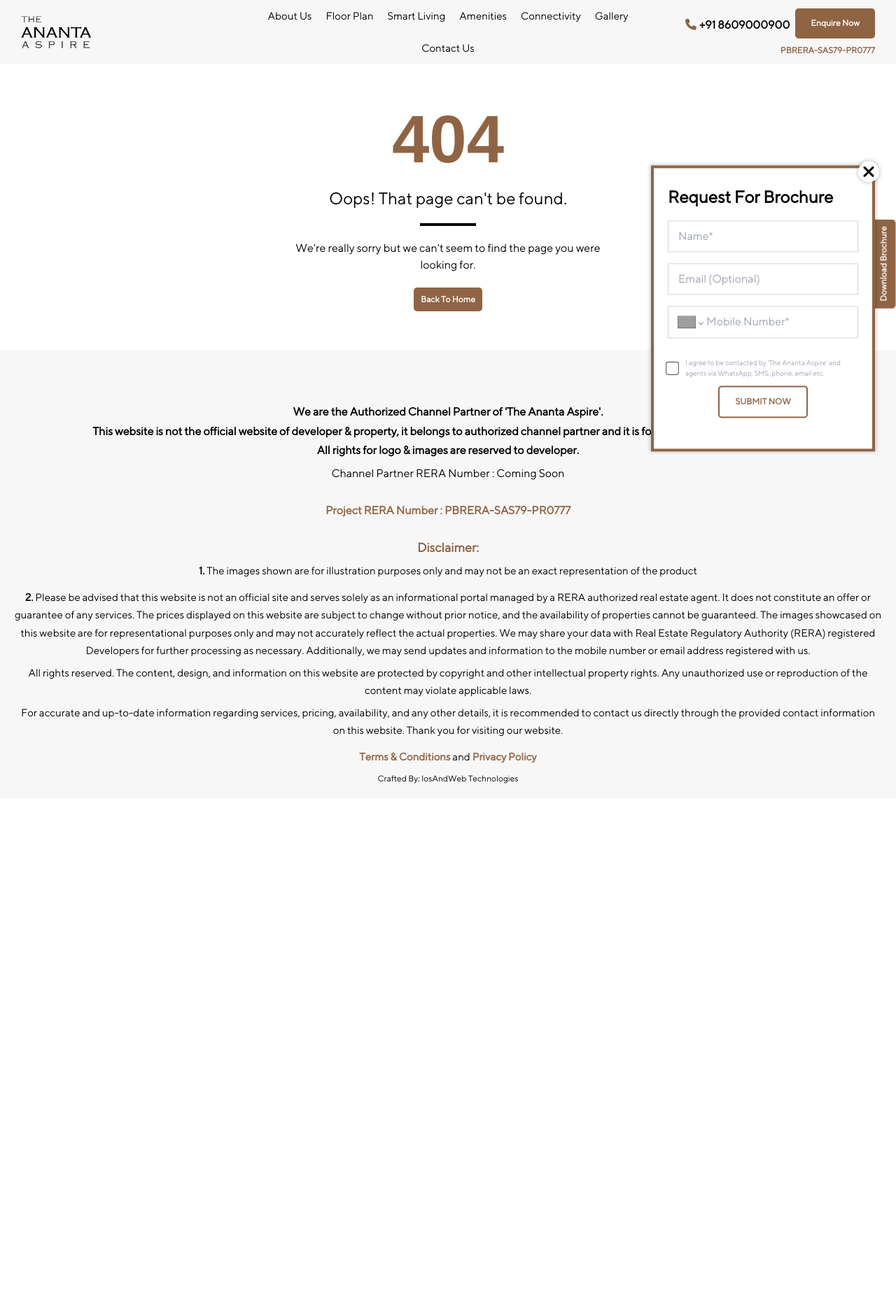
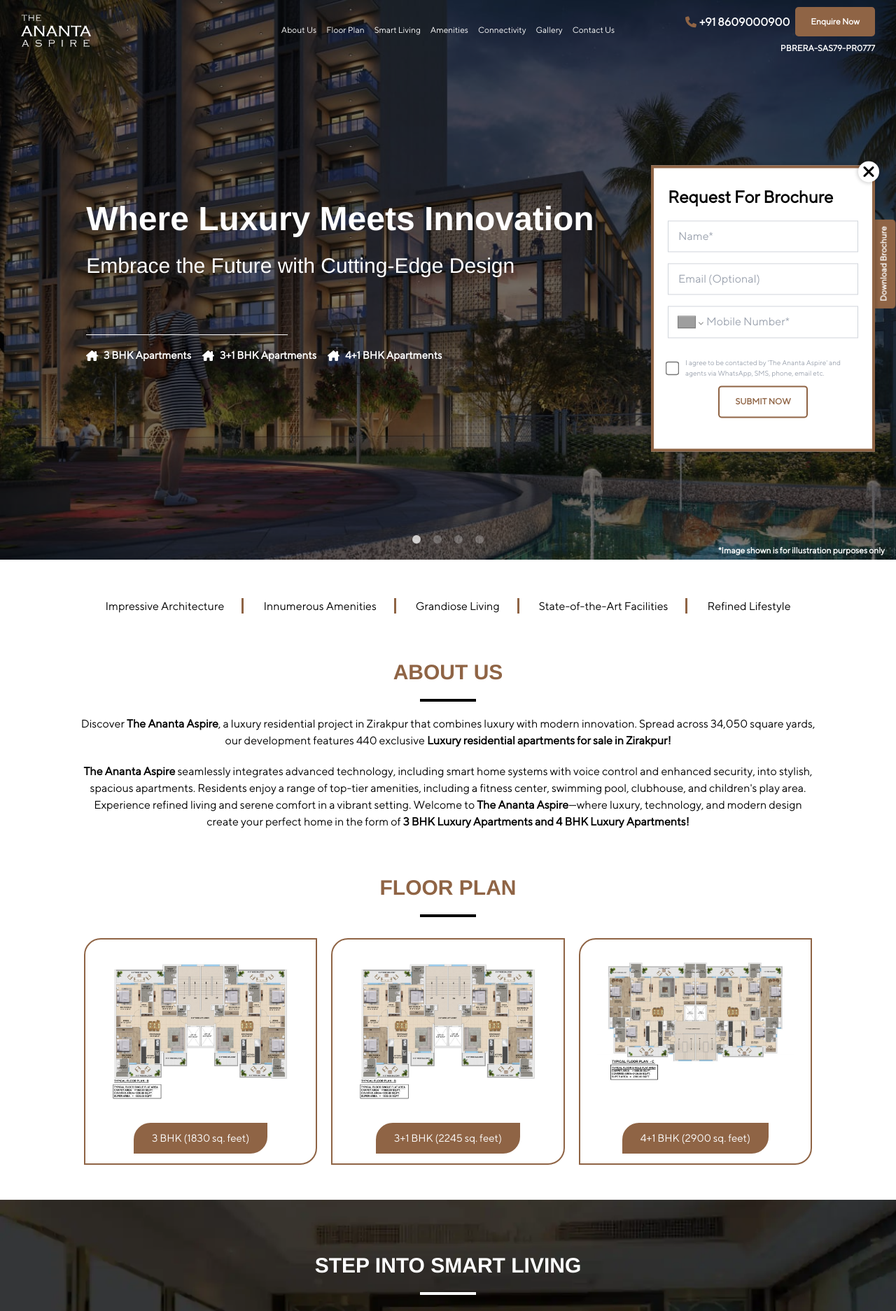
Before and after one commit to soniiosandweb/ananta, a React (Create React App) app: page /aboutus in a window 1280 px wide. Shown: the top 1874 px of the page at 70% size. Before the commit the page ends 1141 px from the top, so only its background shows below. Built offline with nearby package versions, Linux system fonts and the light colour scheme; grey boxes are pictures that could not be loaded.

Commit message:
new change

```diff
--- a/src/App.js
+++ b/src/App.js
@@ -4,13 +4,13 @@
 import PrivacyPolicy from './components/PrivacyPolicy/PrivacyPolicy';
 import TermsConditions from './components/TermsConditions/TermsConditions';
 import PageNotFound from './components/Layout/PageNotFound';
-import CookieConsent from "react-cookie-consent";
-import { ContactPage } from '@mui/icons-material';
+// import CookieConsent from "react-cookie-consent";
 import FloorPlanPage from './components/FloorPlan/floorPlan';
 import SmartLivingPage from './components/SmartLiving/SmartLiving';
 import ConnectivityPage from './components/Connectivity/connectivity';
 import GalleryPage from './components/Gallery/gallery';
 import ContactUsPage from './components/ContactUs/ContactUs';
+import AmenityPage from './components/Amenities/Amenities';
 
 function App() {
 
@@ -39,20 +39,20 @@
             <Route path='/terms-conditions' element={<TermsConditions />} />
             <Route path='*' element={<PageNotFound />} />
 
-            <Route path='/about-us' element={<Home />} />
-            <Route path='/floor-plan' element={<Home />} />
-            <Route path='/smart-living' element={<Home />} />
+            <Route path='/aboutus' element={<Home />} />
+            <Route path='/floorplan' element={<Home />} />
+            <Route path='/smartliving' element={<Home />} />
             <Route path='/amenities' element={<Home />} />
             <Route path='/connectivity' element={<Home />} />
             <Route path='/gallery' element={<Home />} />
-            <Route path='/contact-us' element={<Home />} />
+            <Route path='/contact' element={<Home />} />
 
-            <Route path='/floorPlan' element={<FloorPlanPage />} />
-            <Route path='/smartLiving' element={<SmartLivingPage />} />
+            <Route path='/floor-plan' element={<FloorPlanPage />} />
+            <Route path='/smart-living' element={<SmartLivingPage />} />
             <Route path='/connectivities' element={<ConnectivityPage />} />
             <Route path='/galleries' element={<GalleryPage />} />
-            <Route path='/contact' element={<ContactUsPage />} />
-
+            <Route path='/contactus' element={<ContactUsPage />} />
+        <Route path='amenity' element={<AmenityPage/>}/>
 
           </Route>
         </Routes>
--- /dev/null
+++ b/src/components/Amenities/Amenities.jsx
@@ -0,0 +1,9 @@
+import Amenity from "../Home/Amenities/Amenities.jsx"
+
+const AmenityPage = () => {
+    return(
+        <Amenity />
+    )
+}
+
+export default AmenityPage
--- a/src/components/Home/AboutUs/AboutUs.jsx
+++ b/src/components/Home/AboutUs/AboutUs.jsx
@@ -1,6 +1,6 @@
 const AboutUs = () => {
     return(
-        <section className="max-w-5xl m-auto pt-16 px-2.5 text-center flex flex-col gap-5" id="about-us">
+        <section className="max-w-5xl m-auto pt-16 px-2.5 text-center flex flex-col gap-5" id="aboutus">
             <h3 className="text-3xl uppercase font-semibold text-primary-brown">About Us</h3>
             <div className="w-20 h-1 bg-black m-auto"></div>
             <p>Discover <b>The Ananta Aspire</b>, a luxury residential project in Zirakpur that combines luxury with modern innovation. Spread across 34,050 square yards, our development features 440 exclusive <b>Luxury residential apartments for sale in Zirakpur!</b></p>
--- a/src/components/Home/ContactUs/ContactUs.jsx
+++ b/src/components/Home/ContactUs/ContactUs.jsx
@@ -2,7 +2,7 @@
 
 const ContactUs = () => {
     return(
-        <section className="max-w-5xl m-auto py-10 px-2.5 text-center flex flex-col gap-5" id="contact-us">
+        <section className="max-w-5xl m-auto py-10 px-2.5 text-center flex flex-col gap-5" id="contact">
             {/* <h3 className="text-3xl uppercase font-semibold text-primary-brown pt-7">Please Fill In Your Details</h3> */}
             {/* <div className="w-20 h-1 bg-black m-auto"></div> */}
 
--- a/src/components/Home/FloorPlan/FloorPlan.jsx
+++ b/src/components/Home/FloorPlan/FloorPlan.jsx
@@ -11,7 +11,7 @@
     const [openPlan3, setOpenPlan3] = useState(false);
 
     return(
-        <section className="max-w-5xl m-auto pt-16 pb-5 px-2.5 text-center flex flex-col gap-5" id="floor-plan">
+        <section className="max-w-5xl m-auto pt-16 pb-5 px-2.5 text-center flex flex-col gap-5" id="floorplan">
             <h3 className="text-3xl uppercase font-semibold text-primary-brown">Floor Plan</h3>
             <div className="w-20 h-1 bg-black m-auto"></div>
             <div className="grid grid-cols-1 md:grid-cols-2 lg:grid-cols-3 grid-flow-row gap-5 p-2.5">
--- a/src/components/Home/SmartLiving/SmartLiving.css
+++ b/src/components/Home/SmartLiving/SmartLiving.css
@@ -1,4 +1,4 @@
-#smart-living{
+#smartliving{
     background-image: url('../../../assests/images/smart-living-bg.webp');
     background-position: center center;
     background-size: cover;
--- a/src/components/Home/SmartLiving/SmartLiving.jsx
+++ b/src/components/Home/SmartLiving/SmartLiving.jsx
@@ -34,7 +34,7 @@
     ]
 
     return(
-        <section className="max-w-8xl m-auto py-12 px-2.5 text-center flex flex-col gap-5 mt-5 text-white relative" id="smart-living">
+        <section className="max-w-8xl m-auto py-12 px-2.5 text-center flex flex-col gap-5 mt-5 text-white relative" id="smartliving">
             <div className='max-w-5xl m-auto flex flex-col gap-5'>
                 <h3 className="text-3xl uppercase font-semibold mt-7">Step into Smart Living</h3>
                 <div className="w-20 h-1 bg-white m-auto"></div>
--- a/src/components/Layout/Footer/Footer.jsx
+++ b/src/components/Layout/Footer/Footer.jsx
@@ -1,24 +1,118 @@
 import './Footer.css';
 import { NavLink } from 'react-router-dom';
+import logo from '../../../assests/images/logo-black.png';
+import { LazyLoadImage } from "react-lazy-load-image-component";
+import { FontAwesomeIcon } from "@fortawesome/react-fontawesome";
+import { faAngleRight } from "@fortawesome/free-solid-svg-icons";
+import { faFacebookF, faTwitter, faYoutube } from "@fortawesome/free-brands-svg-icons";
 
 const Footer = () => {
+    const menuLinks = [
+        // {
+        //   name: "About Us",
+        //   redirect: "/about-us",
+        //   id: "about-us",
+        // },
+        {
+          name: "Floor Plan",
+          redirect: "/floor-plan",
+          id: "floorplan",
+        },
+        {
+          name: "Smart Living",
+          redirect: "/smart-living",
+          id: "smartliving",
+        },
+        {
+          name: "Amenities",
+          redirect: "/amenity",
+          id: "amenities",
+        },
+        {
+          name: "Connectivity",
+          redirect: "/connectivities",
+          id: "connectivity",
+        },
+        {
+          name: "Gallery",
+          redirect: "/galleries",
+          id: "gallery",
+        },
+        {
+          name: "Contact Us",
+          redirect: "/contactus",
+          id: "contact",
+        },
 
+    ];
+
+    const social = [
+        {
+            icon: faFacebookF,
+        },
+        {
+            icon: faTwitter,
+        },
+        {
+            icon: faYoutube,
+        },
+    ]
     return(
-        <footer className="bg-primary-bg px-2.5 text-sm">
-            <div className='max-w-8xl m-auto pt-16 pb-2.5'>
+        <footer className="bg-primary-bg px-2.5 text-sm pt-16">
+            <div className='max-w-5xl m-auto py-10 px-2.5 flex flex-col gap-5'>
+            <div className="flex flex-col md:flex-row gap-[20px] justify-between pb-16">
+                    <div className="w-full md:w-1/2 flex flex-col gap-[15px] md:border-r border-primary-brown">
+                        <NavLink to="/" className="block w-auto sm:w-max" reloadDocument={true}>
+                        <LazyLoadImage
+                            src={logo}
+                            alt="Vamana Arvindam"
+                            className='header-logo w-40'
+                        />
+                        </NavLink>
+                        <p className="text-sm">We are the Authorized Channel Partner of 'The Ananta Aspire'. <br />
+                        This website is not the official website of developer & property, it belongs to authorized channel partner and it is for the information purpose only. <br />All rights for logo & images are reserved to developer.</p>
+                        <p className='text-sm text-primary-brown font-semibold '>RERA Number : PBRERA-SAS79-PR0777</p>
+                    </div>
 
-                <div className="flex flex-col items-center text-center gap-1.5 px-2.5 py-2.5">
-                    <p className='text-md'><strong>We are the Authorized Channel Partner of 'The Ananta Aspire'. <br />
+                    <div className="w-full md:w-1/2 flex flex-col md:flex-row gap-[20px] justify-between">
+
+                        <div className="w-full md:w-auto flex flex-col gap-[15px] overflow-hidden items-start md:items-center md:ml-auto">
+                            <h6 className="text-lg font-bold text-center">Useful Links</h6>
+                            <ul className="grid grid-cols-[auto,auto] justify-center gap-x-[20px]">
+                                <li><NavLink smooth="true" to='/aboutus' className="text-sm font-medium hover:text-primary-brown" ><FontAwesomeIcon icon={faAngleRight} className="text-primary-brown pr-1.5"/> About Us</NavLink></li>
+                                {menuLinks.map((item, i) => (
+                                    <li key={i}><NavLink smooth="true" to={item.redirect} className="text-sm font-medium hover:text-primary-brown" target="_blank"><FontAwesomeIcon icon={faAngleRight} className="text-primary-brown pr-1.5"/> {item.name}</NavLink></li>
+                                ))}
+                            </ul>
+                        </div>
+
+                        <div className="w-full md:w-auto flex flex-col gap-[15px] md:ml-auto">
+                            <h6 className="text-lg font-bold">Follow Us On</h6>
+                            <ul className="flex flex-row gap-[20px]">
+                                {social.map((item, i) =>(
+                                    <li key={i} className="bg-primary-brown rounded-full size-[30px] flex items-center justify-center"><FontAwesomeIcon icon={item.icon} className="text-base text-white"/></li>
+                                ))}
+
+                            </ul>
+                        </div>
+                    </div>
+
+
+                </div>
+
+
+                <div className="flex flex-col items-center text-center gap-1.5 ">
+                    {/* <p className='text-md'><strong>We are the Authorized Channel Partner of 'The Ananta Aspire'. <br />
                     This website is not the official website of developer & property, it belongs to authorized channel partner and it is for the information purpose only. <br />All rights for logo & images are reserved to developer.</strong></p>
                     <p className='text-md'>Channel Partner RERA Number : Coming Soon</p>
-                    <p className='text-md text-brown font-semibold mt-5'>Project RERA Number : PBRERA-SAS79-PR0777</p>
+                    <p className='text-md text-brown font-semibold mt-5'>Project RERA Number : PBRERA-SAS79-PR0777</p> */}
                     <p className='text-lg font-semibold mt-5 text-brown'>Disclaimer:</p>
-                    <p><b>1.</b> The images shown are for illustration purposes only and may not be an exact representation of the product</p>
-                    <p className='mt-1.5'><b>2.</b> Please be advised that this website is not an official site and serves solely as an informational portal managed by a RERA authorized real estate agent. It does not constitute an offer or guarantee of any services. The prices displayed on this website are subject to change without prior notice, and the availability of properties cannot be guaranteed. The images showcased on this website are for representational purposes only and may not accurately reflect the actual properties. We may share your data with Real Estate Regulatory Authority (RERA) registered Developers for further processing as necessary. Additionally, we may send updates and information to the mobile number or email address registered with us.</p>
-                    <p>All rights reserved. The content, design, and information on this website are protected by copyright and other intellectual property rights. Any unauthorized use or reproduction of the content may violate applicable laws.</p>
-                    <p>For accurate and up-to-date information regarding services, pricing, availability, and any other details, it is recommended to contact us directly through the provided contact information on this website. Thank you for visiting our website.</p>
-                    <p className='mt-1.5'><NavLink to='/terms-conditions' target='_blank' className='text-primary-brown font-semibold'>Terms & Conditions</NavLink> and <NavLink to='/privacy-policy' target='_blank' className='text-primary-brown font-semibold'>Privacy Policy</NavLink></p>
-                    <p className='mt-1.5 text-xs'>Crafted By: <NavLink to='https://iosandweb.net/' target='_blank' className='hover:text-primary-brown'>IosAndWeb Technologies</NavLink></p>
+                    <p className='mt-1.5 text-[10px]'> <b>1.</b> The images shown are for illustration purposes only and may not be an exact representation of the product</p>
+                    <p className='mt-1.5 text-[10px]'><b>2.</b> Please be advised that this website is not an official site and serves solely as an informational portal managed by a RERA authorized real estate agent. It does not constitute an offer or guarantee of any services. The prices displayed on this website are subject to change without prior notice, and the availability of properties cannot be guaranteed. The images showcased on this website are for representational purposes only and may not accurately reflect the actual properties. We may share your data with Real Estate Regulatory Authority (RERA) registered Developers for further processing as necessary. Additionally, we may send updates and information to the mobile number or email address registered with us.</p>
+                    <p className='mt-1.5 text-[10px]'>All rights reserved. The content, design, and information on this website are protected by copyright and other intellectual property rights. Any unauthorized use or reproduction of the content may violate applicable laws.</p>
+                    <p className='mt-1.5 text-[10px]'>For accurate and up-to-date information regarding services, pricing, availability, and any other details, it is recommended to contact us directly through the provided contact information on this website. Thank you for visiting our website.</p>
+                    <p className='mt-1.5 text-[10px]'><NavLink to='/terms-conditions' target='_blank' className='text-primary-brown font-semibold'>Terms & Conditions</NavLink> and <NavLink to='/privacy-policy' target='_blank' className='text-primary-brown font-semibold'>Privacy Policy</NavLink></p>
+                    <p className='mt-1.5 text-[10px]'>Crafted By: <NavLink to='https://iosandweb.net/' target='_blank' className='hover:text-primary-brown'>IosAndWeb Technologies</NavLink></p>
                 </div>
             </div>
 
--- a/src/components/Layout/Header/Header.jsx
+++ b/src/components/Layout/Header/Header.jsx
@@ -6,7 +6,7 @@
 import { LazyLoadImage } from "react-lazy-load-image-component";
 import { Link, NavLink, useLocation } from "react-router-dom";
 import { useEffect, useState } from "react";
-import { faWhatsapp } from "@fortawesome/free-brands-svg-icons";
+// import { faWhatsapp } from "@fortawesome/free-brands-svg-icons";
 import EnquireForm from '../EnquireForm/EnquireForm';
 
 const Header = () => {
@@ -27,18 +27,18 @@
   const menuLinks = [
     {
       name: "About Us",
-      redirect: "/about-us",
-      id: "about-us",
+      redirect: "/aboutus",
+      id: "aboutus",
     },
     {
       name: "Floor Plan",
-      redirect: "/floor-plan",
-      id: "floor-plan",
+      redirect: "/floorplan",
+      id: "floorplan",
     },
     {
       name: "Smart Living",
-      redirect: "/smart-living",
-      id: "smart-living",
+      redirect: "/smartliving",
+      id: "smartliving",
     },
     {
       name: "Amenities",
@@ -57,42 +57,43 @@
     },
     {
       name: "Contact Us",
-      redirect: "/contact-us",
-      id: "contact-us",
+      redirect: "/contact",
+      id: "contact",
     },
   ];
+
+  // handle menu click
+  const handleMenuClick = (e) => {
+    e.preventDefault();
+    const { id } = e.target.dataset;
+console.log(id,'click')
+    const element = document.getElementById(id);
+    if (element) {
+      element.style.scrollMarginTop = '50px';
+      element.scrollIntoView({ behavior: 'smooth' });
+
+    }
+
+  }
 
   const newSidePopUpClose = (e) => {
     e.preventDefault();
     setshowsidePopup(false)
   }
 
-
   useEffect(() => {
-
     const listenScrollEvent = () => {
-      if (locationValue[1] === "") {
-        if (window.scrollY > 50) {
-          setScrollClass('');
-        } else {
-          setScrollClass('scroll');
-        }
+      if (locationValue[1] === "" ||  menuLinks.some(item => item.id === locationValue[1])) {
+        const newScrollClass = window.scrollY > 50 ? '' : 'scroll';
+        setScrollClass(newScrollClass);
       } else {
         setScrollClass('scroll');
       }
     };
 
+
     window.addEventListener("scroll", listenScrollEvent);
 
-    if (location.hash) {
-      const element = document.getElementById(location.hash.slice(1));
-      // console.log(location.hash.slice(1))
-      if (element) {
-        element.style.scrollMarginTop = '50px';
-        element.scrollIntoView({ behavior: 'smooth' });
-        // window.scrollTo({ top: element.offsetTop, behavior: 'smooth'});
-      }
-    }
     if (location.hash && location.hash.slice(1) !== locationPath) {
       const element = document.getElementById(location.hash.slice(1));
       if (element) {
@@ -101,8 +102,11 @@
         element.scrollIntoView({ behavior: 'smooth' });
       }
     }
-    if (menuLinks.some(item => item.id === location.pathname.split("/")[1]) && location.pathname.split("/")[1] !== locationPath) {
+    // console.log(location.pathname.split("/"))
+
+    if(menuLinks.some(item => item.id === location.pathname.split("/")[1]) && location.pathname.split("/")[1] !== locationPath){
       const path = location.pathname.split("/")[1];
+      console.log(path);
       const element = document.getElementById(path);
 
       if (element) {
@@ -112,7 +116,9 @@
 
       }
     }
-  }, [location, locationValue, locationPath]);
+
+
+  },[location, locationValue, locationPath]);
 
   useEffect(() => {
     setTimeout(() => setshowsidePopup(true), 5000);
@@ -121,7 +127,7 @@
   return (
     <>
       {/* Header */}
-      <header className={`bg-primary-bg top-0 z-20 w-full ${scrollClass} ${locationValue[1] === "" ? 'sticky home-header' : 'sticky'}`}>
+      <header className={`bg-primary-bg top-0 z-20 w-full ${scrollClass} ${locationValue[1] === "" ||  menuLinks.some(item => item.id === locationValue[1]) ? 'sticky home-header' : 'sticky'}`}>
         <div className="px-0 sm:px-5 py-2.5 flex items-center">
           <div className="w-1/4 lg:w-1/6 xl:w-1/4 px-2.5">
             <NavLink to="/" className="block w-auto sm:w-max" reloadDocument={true}>
@@ -134,19 +140,26 @@
             </NavLink>
           </div>
           <div className="hidden lg:block w-3/6 xl:w-2/4 px-2.5">
+            <div className='flex gap-1.5 xl:gap-[14px] items-center justify-center flex-wrap'>
+              {locationValue[1] === "" ?
 
-            <nav className="flex gap-5 items-center justify-center flex-wrap">
-              {menuLinks.map((item, i) => (
-                <Link smooth="true" to={item.redirect} key={i} className="text-sm font-medium hover:text-primary-brown header-nav-link" >{item.name}</Link>
-              ))}
-            </nav>
+                menuLinks.map((item, i) => (
+                  <Link smooth="true" to={item.redirect} key={i} className="text-xs 1xl:text-sm font-medium hover:text-primary-brown header-nav-link" data-id={item.id} onClick={(e) => handleMenuClick(e)}>{item.name}</Link>
+                ))
+                :
+                menuLinks.map((item, i) => (
+                  <Link smooth="true" to={item.redirect} key={i} className="text-xs 1xl:text-sm font-medium hover:text-primary-brown header-nav-link" >{item.name}</Link>
+                ))
+
+              }
+            </div>
           </div>
           <div className="w-5/6 lg:w-2/6 xl:w-1/4 flex justify-end items-center gap-x-1 gap-y-2.5 sm:gap-x-4 px-0 xsm:px-1.5 sm:px-2.5 flex-wrap ">
             <div className="rera-contact-wrapper flex gap-2 flex-row">
               <NavLink to='tel:+918609000900' className="text-xxs sm:text-md flex  items-center font-medium header-nav-link font-semibold blink "><FontAwesomeIcon icon={faPhone} className="text-primary-brown pr-1" /> +91 8609000900</NavLink>
               {/* <NavLink className="text-xxxs sm:text-xs m-auto w-full text-right font-medium header-nav-link font-semibold text-primary-brown">PBRERA-SAS79-PR0777</NavLink> */}
 
-            <button tabIndex='-1' className="text-xxs sm:text-xs font-semibold capitalize cursor-pointer bg-primary-brown py-2.5 sm:py-3.5 px-3.5 sm:px-[22px] 1xl:px-8 rounded-md text-white" onClick={handleOpen}>Enquire Now</button>
+              <button tabIndex='-1' className="text-xxs sm:text-xs font-semibold capitalize cursor-pointer bg-primary-brown py-2.5 sm:py-3.5 px-3.5 sm:px-[22px] 1xl:px-8 rounded-md text-white" onClick={handleOpen}>Enquire Now</button>
             </div>
 
             <NavLink className="text-xxxs sm:text-xs m-auto w-full text-right font-medium header-nav-link font-semibold text-primary-brown">PBRERA-SAS79-PR0777</NavLink>
```
Also changed, not shown: src/components/Home/Gallery/Gallery.css (+23 -11 lines), src/components/Home/Gallery/Gallery.jsx (+57 -7 lines), src/components/Layout/EnquireForm/EnquireForm.jsx (+10 -11 lines).
